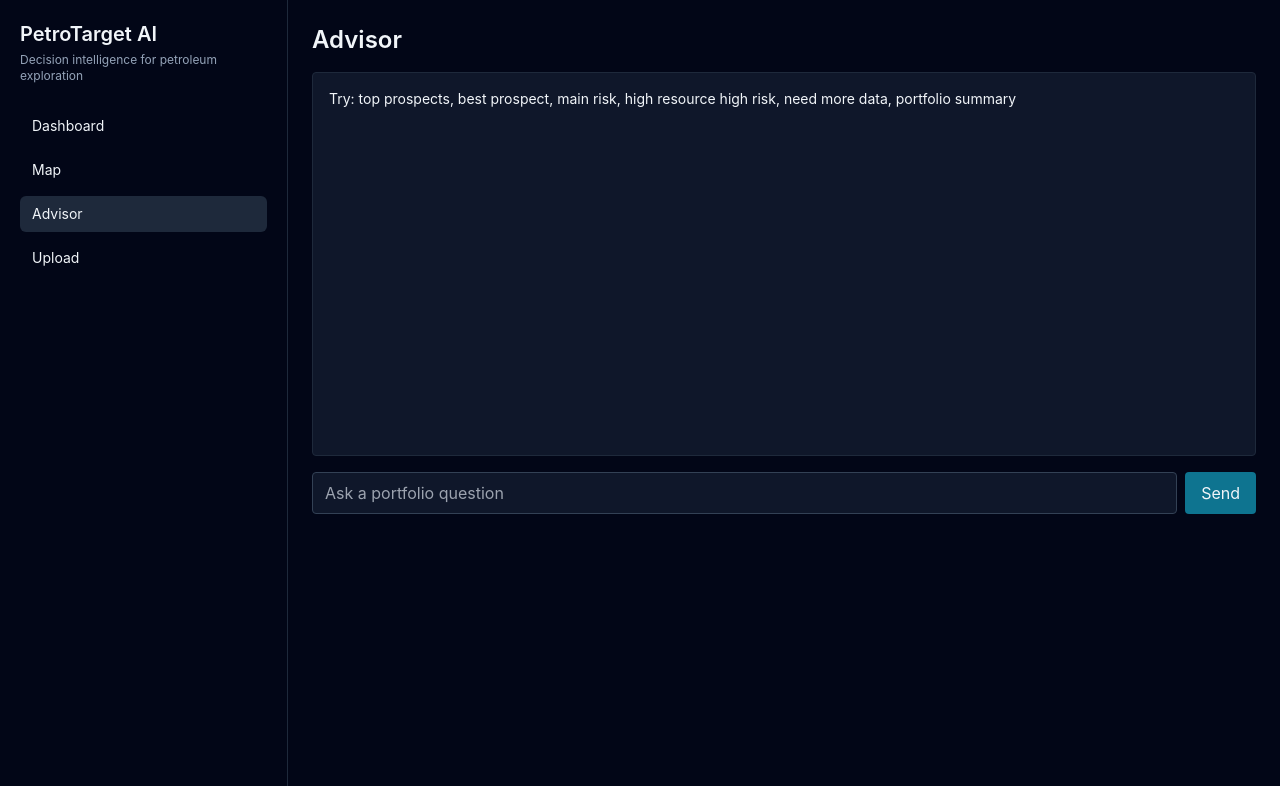
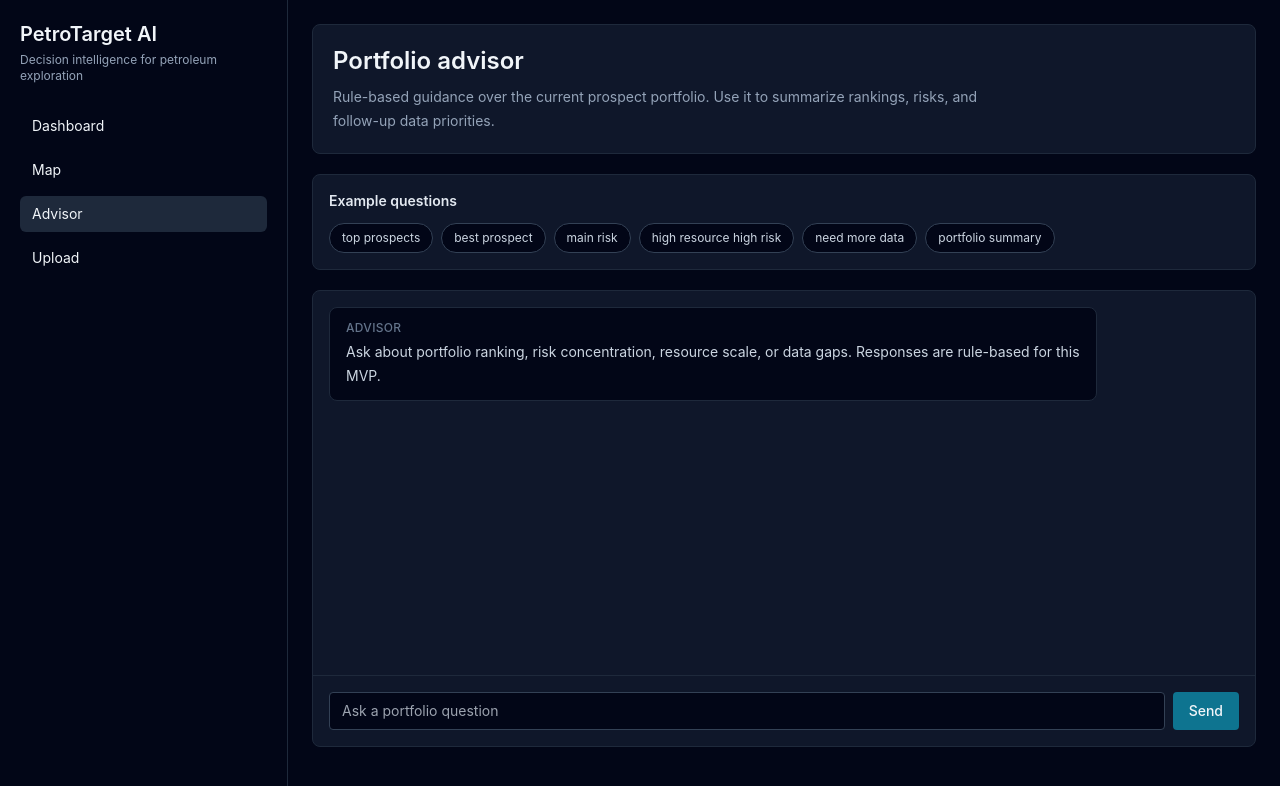
Before and after one commit to frandelyerro/delye, a React (Vite) app: page /advisor in a window 1280 px wide. Shown: the top 786 px of the page. Built offline with nearby package versions, Linux system fonts and the light colour scheme.

Commit message:
polish: improve advisor chat layout

```diff
--- a/src/pages/AdvisorPage.tsx
+++ b/src/pages/AdvisorPage.tsx
@@ -2,19 +2,68 @@ import { useState } from 'react';
 import { getAdvisorResponse } from '../domain/advisor';
 import { useProspectStore } from '../store/useProspectStore';
 
+const examples = [
+  'top prospects',
+  'best prospect',
+  'main risk',
+  'high resource high risk',
+  'need more data',
+  'portfolio summary'
+];
+
+type Message = { role: 'advisor' | 'user'; text: string };
+
 export function AdvisorPage() {
   const prospects = useProspectStore((s) => s.prospects);
   const [question, setQuestion] = useState('');
-  const [messages, setMessages] = useState<string[]>(['Try: top prospects, best prospect, main risk, high resource high risk, need more data, portfolio summary']);
+  const [messages, setMessages] = useState<Message[]>([
+    { role: 'advisor', text: 'Ask about portfolio ranking, risk concentration, resource scale, or data gaps. Responses are rule-based for this MVP.' }
+  ]);
 
   const onAsk = () => {
-    const response = getAdvisorResponse(question, prospects);
-    setMessages((m) => [...m, `Q: ${question}`, `A: ${response}`]);
+    const trimmed = question.trim();
+    if (!trimmed) return;
+    const response = getAdvisorResponse(trimmed, prospects);
+    setMessages((m) => [...m, { role: 'user', text: trimmed }, { role: 'advisor', text: response }]);
     setQuestion('');
   };
 
-  return <div className="space-y-4"><h2 className="text-2xl font-semibold">Advisor</h2>
-    <div className="bg-slate-900 border border-slate-800 rounded p-4 h-96 overflow-auto text-sm space-y-2">{messages.map((m, i) => <div key={i}>{m}</div>)}</div>
-    <div className="flex gap-2"><input value={question} onChange={(e) => setQuestion(e.target.value)} className="flex-1 bg-slate-900 border border-slate-700 rounded px-3 py-2" placeholder="Ask a portfolio question"/><button onClick={onAsk} className="bg-cyan-700 hover:bg-cyan-600 rounded px-4 py-2">Send</button></div>
+  return <div className="space-y-5">
+    <section className="rounded-lg border border-slate-800 bg-slate-900 p-5">
+      <h1 className="text-2xl font-semibold">Portfolio advisor</h1>
+      <p className="mt-2 max-w-2xl text-sm leading-6 text-slate-400">
+        Rule-based guidance over the current prospect portfolio. Use it to summarize rankings, risks, and follow-up data priorities.
+      </p>
+    </section>
+
+    <section className="rounded-lg border border-slate-800 bg-slate-900 p-4">
+      <h2 className="text-sm font-semibold text-slate-200">Example questions</h2>
+      <div className="mt-3 flex flex-wrap gap-2">
+        {examples.map((example) => (
+          <button key={example} onClick={() => setQuestion(example)} className="rounded-full border border-slate-700 bg-slate-950 px-3 py-1.5 text-xs text-slate-300 hover:border-cyan-700 hover:text-cyan-200">
+            {example}
+          </button>
+        ))}
+      </div>
+    </section>
+
+    <section className="rounded-lg border border-slate-800 bg-slate-900">
+      <div className="h-96 space-y-3 overflow-auto p-4 text-sm">
+        {messages.map((m, i) => (
+          <div key={i} className={`flex ${m.role === 'user' ? 'justify-end' : 'justify-start'}`}>
+            <div className={`max-w-3xl rounded-lg border px-4 py-3 leading-6 ${m.role === 'user' ? 'border-cyan-500/30 bg-cyan-500/15 text-cyan-100' : 'border-slate-800 bg-slate-950 text-slate-300'}`}>
+              <div className="mb-1 text-xs font-medium uppercase tracking-wide text-slate-500">{m.role === 'user' ? 'Question' : 'Advisor'}</div>
+              {m.text}
+            </div>
+          </div>
+        ))}
+      </div>
+      <div className="border-t border-slate-800 p-4">
+        <div className="flex gap-2">
+          <input value={question} onChange={(e) => setQuestion(e.target.value)} onKeyDown={(e) => { if (e.key === 'Enter') onAsk(); }} className="flex-1 rounded border border-slate-700 bg-slate-950 px-3 py-2 text-sm" placeholder="Ask a portfolio question"/>
+          <button onClick={onAsk} className="rounded bg-cyan-700 px-4 py-2 text-sm font-medium hover:bg-cyan-600">Send</button>
+        </div>
+      </div>
+    </section>
   </div>;
 }
```
